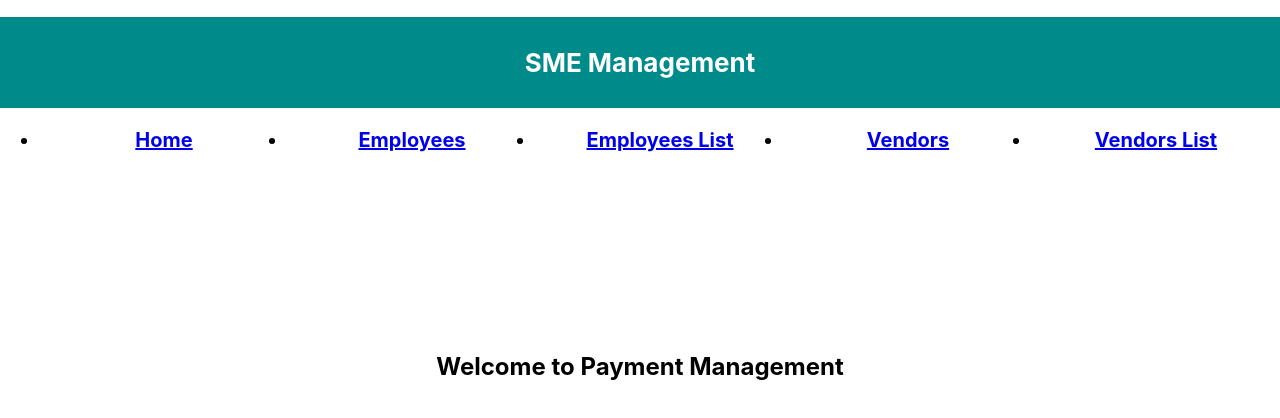
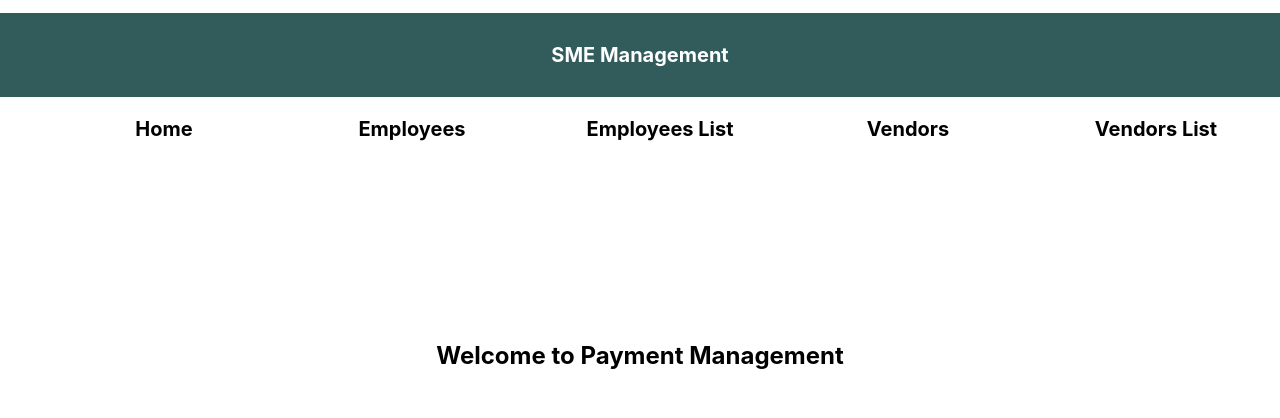
Before and after one commit to AkashTheOne/smemanagementfrontend, a React (Create React App) app: page / in a window 1280 px wide. Shown: the top 418 px of the page. Built offline with nearby package versions, Linux system fonts and the light colour scheme.

Commit message:
second commit

```diff
--- a/src/App.css
+++ b/src/App.css
@@ -3,10 +3,10 @@
 }
 
 .App-header {
-  background-color: darkcyan;
+  background-color: rgb(50, 92, 92);
   align-items: center;
   justify-content: center;
-  font-size: calc(10px + 2vmin);
+  font-size: 20px;
   color: white;
   padding: 30px;
 }
@@ -29,13 +29,17 @@ ul {
   font-weight: bold;
 }
 
-ul li {
-  text-decoration: none;
-  color: black;
-}
-
 .table-size{
   width: 80%;
   margin-left: 10%;
   margin-top: 40px;
 }
+
+.nav-link {
+  text-decoration: none;
+  color: black;
+}
+
+.nav-part ul {
+  list-style-type: none;
+}
--- a/src/App.js
+++ b/src/App.js
@@ -18,10 +18,10 @@ class App extends Component {
             <nav className="nav-part">
               <ul>
                 <li><Link className="nav-link" to="/">Home</Link></li>
-                <li><Link to="/employees">Employees</Link></li>
-                <li><Link to="/employeesdata">Employees List</Link></li>
-                <li><Link to="/vendors">Vendors</Link></li>
-                <li><Link to="/vendorsdata">Vendors List</Link></li>
+                <li><Link className="nav-link" to="/employees">Employees</Link></li>
+                <li><Link className="nav-link" to="/employeesdata">Employees List</Link></li>
+                <li><Link className="nav-link" to="/vendors">Vendors</Link></li>
+                <li><Link className="nav-link" to="/vendorsdata">Vendors List</Link></li>
               </ul>
             </nav>
           </header>
--- a/src/component/employeeform/EmployeeList.jsx
+++ b/src/component/employeeform/EmployeeList.jsx
@@ -17,7 +17,7 @@ class EmployeeList extends Component {
   fetchEmployees = async () => {
     try {
       const response = await axios.get("http://localhost:8080/api/employees");
-      this.setState({ employees: response.data });
+      this.setState({ employees: response.data.data });
     } catch (error) {
       console.error("Error fetching employees: ", error);
     }
@@ -28,12 +28,16 @@ class EmployeeList extends Component {
       <div>
         <h2>Employees List</h2>
         <div className="table-size">
-            <Table dataSource={this.state.employees} rowKey="email">
-              <Table.Column title="Employee Name" dataIndex="name" key="name" />
-              <Table.Column title="Designation" dataIndex="designation" key="designation" />
-              <Table.Column title="Salary" dataIndex="ctc" key="ctc" />
-              <Table.Column title="Email" dataIndex="email" key="upemaili" />
-            </Table>
+          <Table dataSource={this.state.employees} rowKey="email">
+            <Table.Column title="Employee Name" dataIndex="name" key="name" />
+            <Table.Column
+              title="Designation"
+              dataIndex="designation"
+              key="designation"
+            />
+            <Table.Column title="Salary" dataIndex="ctc" key="ctc" />
+            <Table.Column title="Email" dataIndex="email" key="upemaili" />
+          </Table>
         </div>
       </div>
     );
```
